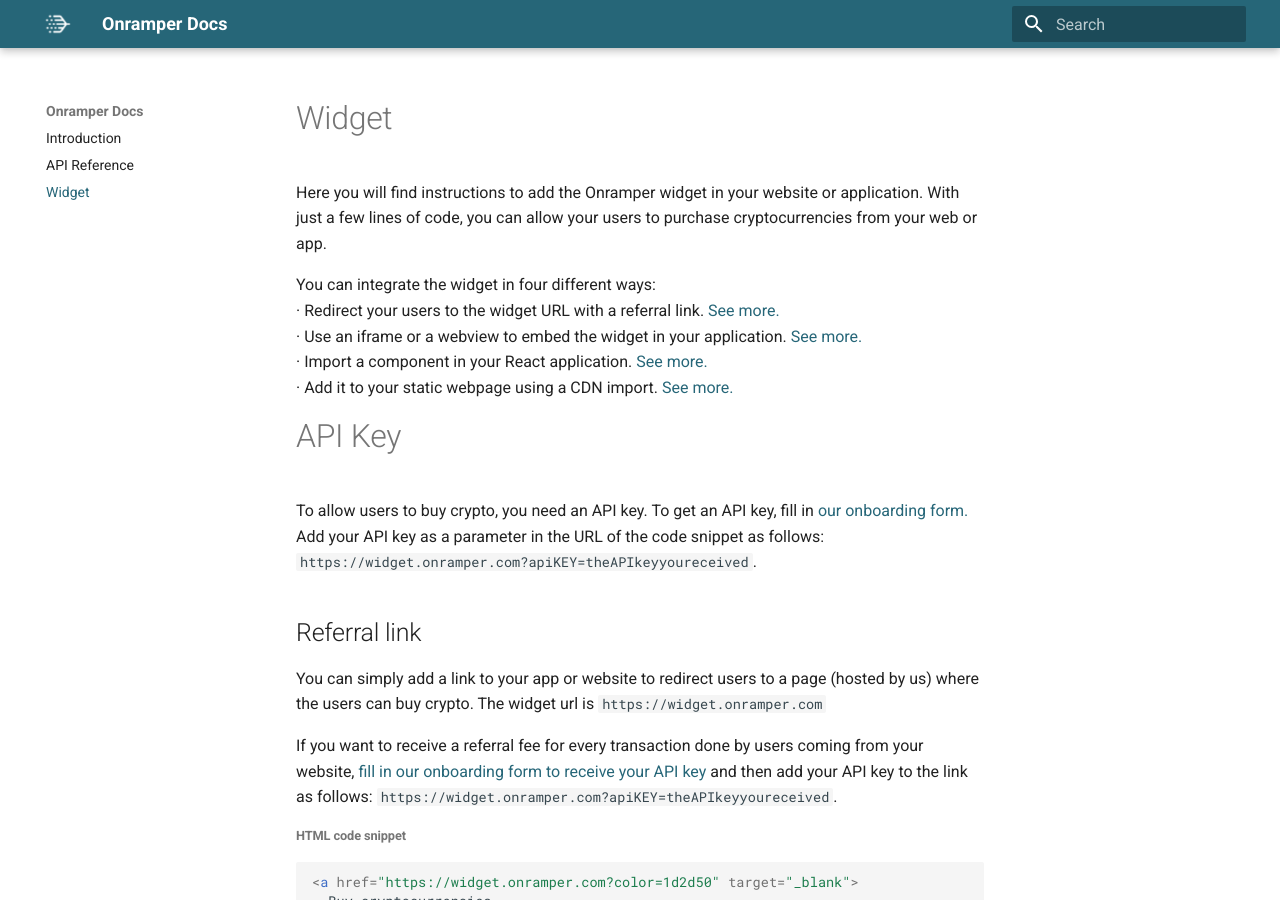
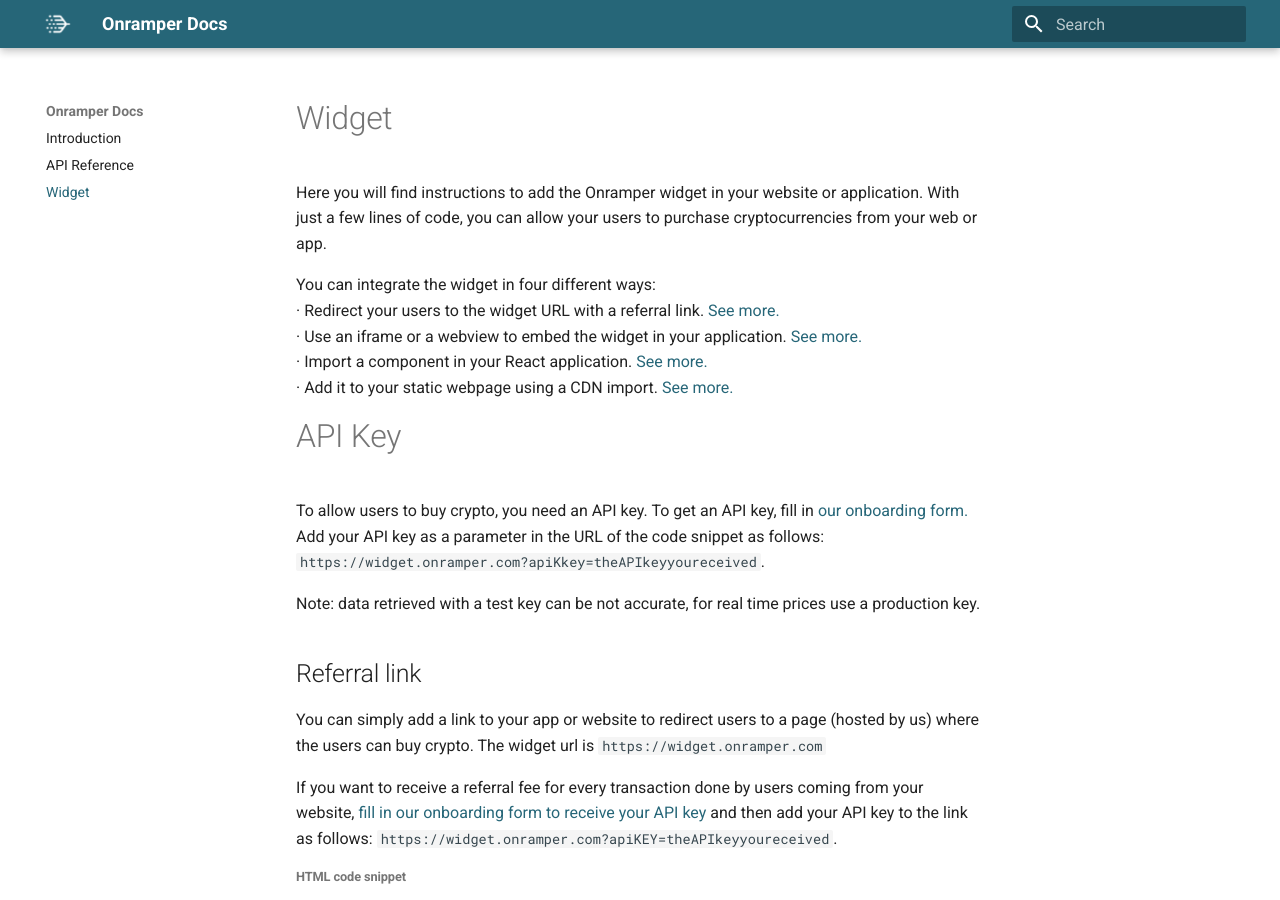
Before and after one commit to onramper/docs, an MkDocs documentation site: the page built from docs/widget.md, in a window 1280 px wide and 900 px high. Built offline with MkDocs 1.6.1 and Material for MkDocs 9.7.7, drawn with Linux system fonts in a browser that asks for light colours.

Commit message:
Add note api ley

```diff
--- a/docs/widget.md
+++ b/docs/widget.md
@@ -11,7 +11,9 @@ You can integrate the widget in four different ways:
 # API Key
 
 To allow users to buy crypto, you need an API key. To get an API key, fill in <a href="https://docs.google.com/forms/d/e/1FAIpQLSdnmTskkGA5QJGjC1eVRcqXZouuGe_ojltlBFs5nFClrSl_gA/viewform?usp=sf_link" target='_blank' >our onboarding form.</a>
-Add your API key as a parameter in the URL of the code snippet as follows: `https://widget.onramper.com?apiKEY=theAPIkeyyoureceived`.
+Add your API key as a parameter in the URL of the code snippet as follows: `https://widget.onramper.com?apiKkey=theAPIkeyyoureceived`.
+
+Note: data retrieved with a test key can be not accurate, for real time prices use a production key.
 
 ## Referral link
 
```
